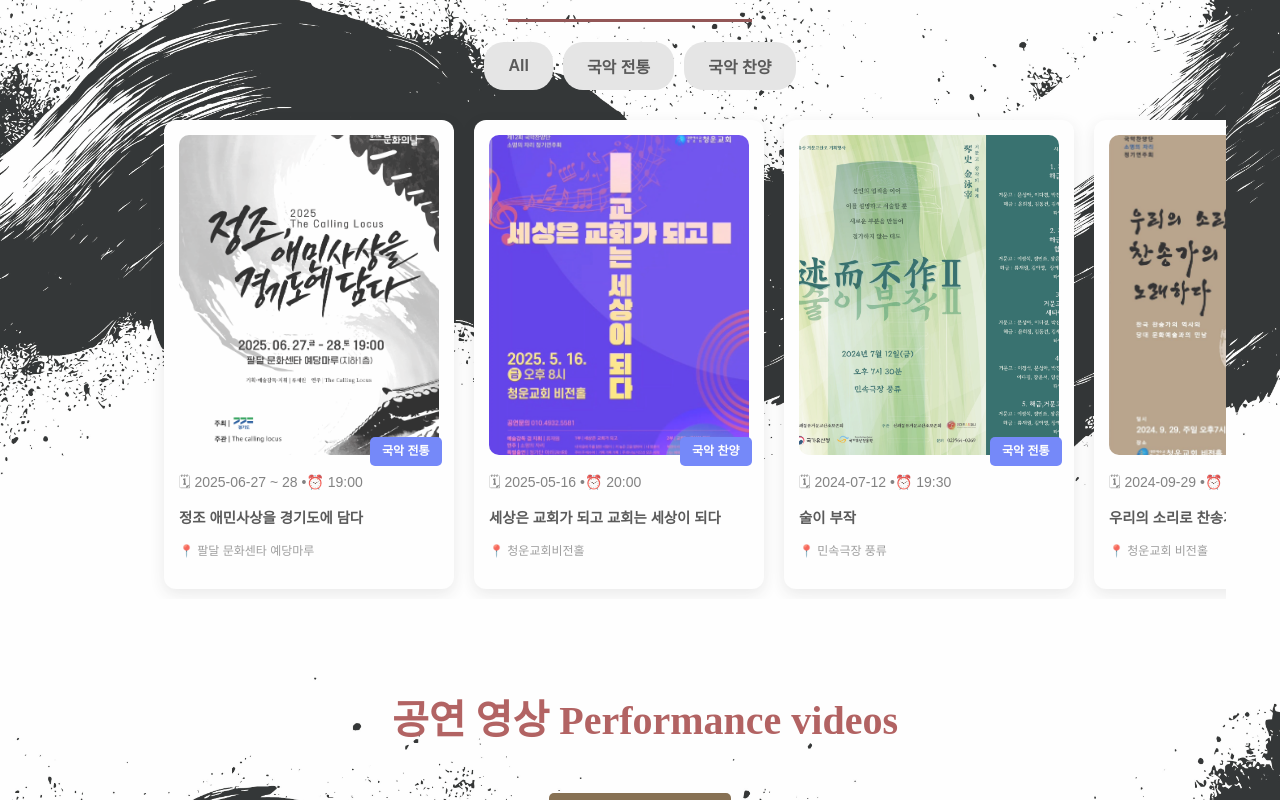
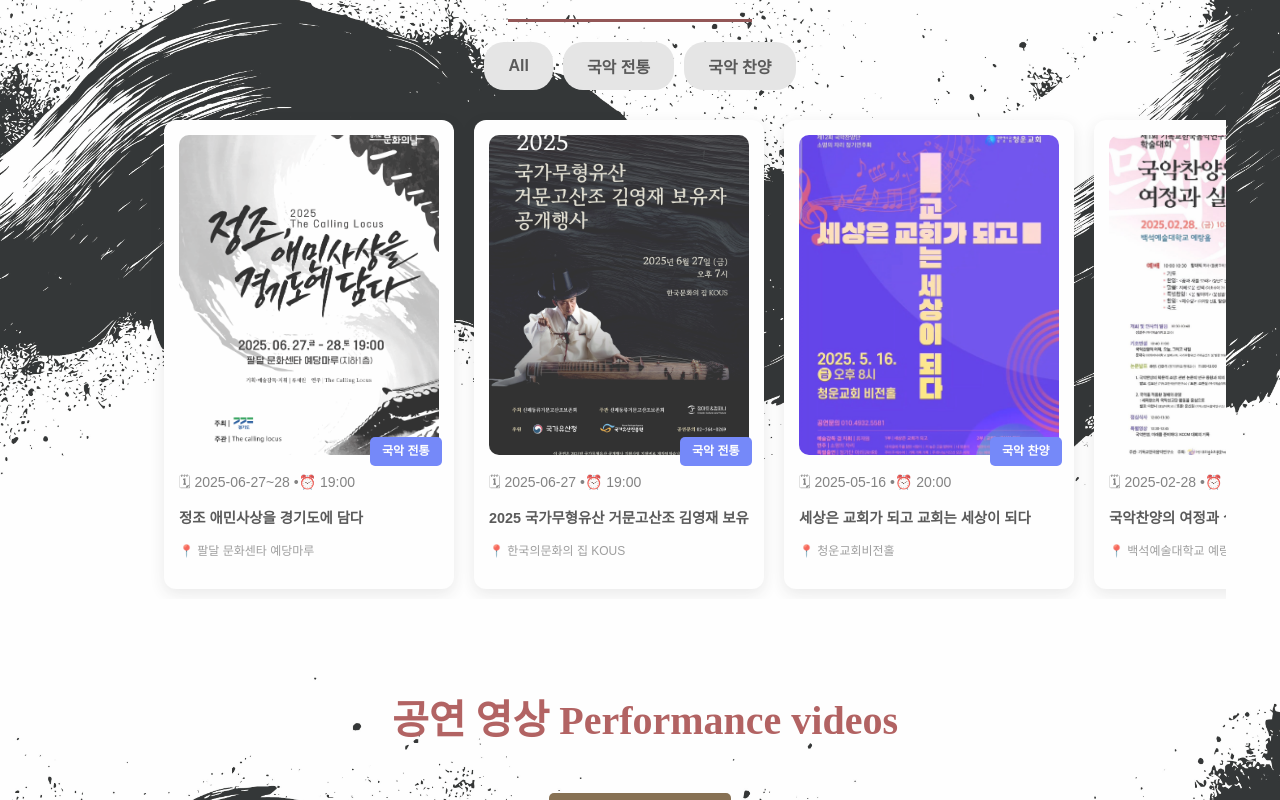
Before and after one commit to BrightLuminate/jawnproject, a React (Create React App) app: page / in a window 1280 px wide. Shown: the part 980-1780 px from the top of the page. Built offline with nearby package versions, Linux system fonts and the light colour scheme.

Commit message:
Update PerformanceList.js

```diff
--- a/src/components/PerformanceList.js
+++ b/src/components/PerformanceList.js
@@ -12,7 +12,7 @@ import gimage8 from '../images/gimage8.jpeg';
 import gimage9 from '../images/gimage9.jpeg';
 import gimage10 from '../images/gimage10.jpeg';
 import gimage11 from '../images/gimage11.jpeg';
-
+import gimage12 from '../images/gimage12.jpg';
 
 
 //  국악 찬양
@@ -36,11 +36,13 @@ import jimage17 from '../images/jimage17.jpeg';
 import jimage18 from '../images/jimage18.jpeg';
 import jimage19 from '../images/jimage19.jpeg';
 import jimage20 from '../images/jimage20.png';
-
+import jimage21 from '../images/jimage21.jpg';
 
 const events = [
-  { id: 0, category: "국악 전통", title: "정조 애민사상을 경기도에 담다 ", date: "2025-06-27 ~ 28", time: "19:00", location:  "팔달 문화센타 예당마루", image: jimage20 },
+  { id: 0, category: "국악 전통", title: "정조 애민사상을 경기도에 담다 ", date: "2025-06-27~28", time: "19:00", location:  "팔달 문화센타 예당마루", image: jimage20 },
+  { id: 0, category: "국악 전통", title: "2025 국가무형유산 거문고산조 김영재 보유자 공개행사 ", date: "2025-06-27", time: "19:00", location:  "한국의문화의 집 KOUS", image: jimage21 },
   { id: 1, category: "국악 찬양", title: "세상은 교회가 되고 교회는 세상이 되다", date: "2025-05-16", time: "20:00", location: "청운교회비전홀", image: jimage19 },
+ { id: 1, category: "국악 찬양", title: "국악찬양의 여정과 실천의 제 양상", date: "2025-02-28", time: "10:00-16:00", location: "백석예술대학교 예랑홀", image: gimage12 },
   { id: 1, category: "국악 전통", title: "술이 부작", date: "2024-07-12", time: "19:30", location: "민속극장 풍류", image: gimage1 },
   { id: 2, category: "국악 찬양", title: "우리의 소리로 찬송가의 역사를 노래하라", date: "2024-09-29", time: "19:00", location: "청운교회 비전홀", image: jimage1 },
   { id: 3, category: "국악 전통", title: "국가무형유산 거문고 산조 김영재 소유자", date: "2024-06-26", time: "19:00", location: "민속극장 풍류", image: gimage2 },
@@ -48,7 +50,7 @@ const events = [
   { id: 5, category: "국악 전통", title: "현대에서 전통의 길을 걷다", date: "2021-09-28", time: "19:30", location: "민속극장 풍류", image: gimage3 },
   { id: 6, category: "국악 찬양", title: "THE CALLING LOCUS 죽음과 축제", date: "2023-03-10", time: "19:30", location: "국립극장 해오름", image: jimage3 },
   { id: 7, category: "국악 전통", title: "정조의 르네상스를 노래하다", date: "2024-11-30", time: "19:00", location: "동탄복합문화센터 반석아트홀", image: gimage4 },
-  { id: 8, category: "국악 찬양", title: "Always Thanksgiving", date: "2022-10-30", time: "12:00", location: "청운교회", image: jimage4 },
+  { id: 8, category: "국악 찬양", title: "Always Thanksgiving", date: "2022-10-30", time: "12:00", location: "청운교회'비전홀", image: jimage4 },
   { id: 9, category: "국악 전통", title: "대헌민악회 정기연주회", date: "2024-10-03", time: "19:30", location: "민속극장 풍류", image: gimage5 },
   { id: 10, category: "국악 찬양", title: "세상 모든 소리로 찬양", date: "2022-05-29", time: "19:00", location: "청운교회 비전홀", image: jimage5 },
   { id: 11, category: "국악 전통", title: "박범훈류 피리산조 연주회 회형", date: "2023-11-25", time: "17:00", location: "국립국악원 예악당", image: gimage6 },
@@ -56,13 +58,13 @@ const events = [
   { id: 13, category: "국악 전통", title: "서사입은 가사", date: "2022-11-08", time: "19:30", location: "헤르만아트홀", image: gimage7 },
   { id: 14, category: "국악 찬양", title: " 여호와께 감사하라 ", date: "2018-10-28", time: "19:00", location: "영산아트홀", image: jimage7 },
   { id: 15, category: "국악 전통", title: "소프라노 박동희 성가 독창회", date: "2017-07-01", time: "19:30", location: "청운교회 비전홀", image: gimage8 },
-  { id: 16, category: "국악 찬양", title: "The Calling Locus Chapel 시대별 예배", date: "2018-06-17", time: "19:00", location: "한국문화의집 코우스", image: jimage8 },
-  { id: 17, category: "국악 전통", title: "전통에서 영성을 보다", date: "2016-12-16", time: "19:30", location: "청운교회 비전홀", image: gimage9 },
-  { id: 18, category: "국악 찬양", title: "The Calling Locus Chapel 예배하고 찬양하다", date: "2018-04-12", time: "20:00", location: "한국문화의집 코우스", image: jimage9 },
-  { id: 19, category: "국악 전통", title: "제 9-2회 류재원 해금 독주회", date: "2012-11-23", time: "19:30", location: "청운교회 비전혼", image: gimage10 },
-  { id: 20, category: "국악 찬양", title: "하나님 감사 합니다", date: "2012-10-22", time: "19:00", location: "영산아트홀", image: jimage10 },
-  { id: 21, category: "국악 전통", title: "라파앙상블 정기연주회", date: "2021-09-06", time: "19:30", location: "대덕교회 모리아 예볘당", image: gimage11 },
-  { id: 22, category: "국악 찬양", title: "대덕교회 창립 60주년 기념 음악회", date: "2017-09-22", time: "19:30", location: "청운교회 비전홀", image: jimage11 },
+  { id: 16, category: "국악 찬양", title: "The Calling Locus Chapel 시대별 예배", date: "2018-06-17", time: "19:00", location: "청운교회 비전홀", image: jimage8 },
+  { id: 17, category: "국악 전통", title: "전통에서 영성을 보다", date: "2016-12-16", time: "19:30", location: "한국문화의집 코우스", image: gimage9 },
+  { id: 18, category: "국악 찬양", title: "The Calling Locus Chapel 예배하고 찬양하다", date: "2018-04-12", time: "20:00", location: "청운교회 비전홀", image: jimage9 },
+  { id: 19, category: "국악 전통", title: "무사 전통을 연주하고 신학을 말하다", date: "2012-11-23", time: "19:30", location: "한국문화의집 코우스", image: gimage10 },
+  { id: 20, category: "국악 찬양", title: "하나님 감사합니다", date: "2012-10-22", time: "19:00", location: "청운교회비전홀", image: jimage10 },
+  { id: 21, category: "국악 전통", title: "라파앙상블 정기연주회", date: "2021-09-06", time: "19:30", location: "영산아트홀", image: gimage11 },
+  { id: 22, category: "국악 찬양", title: "대덕교회 창립60주년 기념음악회", date: "2017-09-22", time: "19:30", location: "대덕교회 모리아 예배당", image: jimage11 },
   { id: 24, category: "국악 찬양", title: "하나님의 사랑과 시험", date: "2017-06-18", time: "19:00", location: "청운교회 비전홀", image: jimage12 },
   { id: 26, category: "국악 찬양", title: "소명의 자리 찬양예배", date: "2016-10-09", time: "19:00", location: "청운교회 비전홀", image: jimage13 },
   { id: 28, category: "국악 찬양", title: "십자가에 목박힌 사람", date: "2016-04-24", time: "19:00", location: "청운교회비전홀", image: jimage14 },
```
